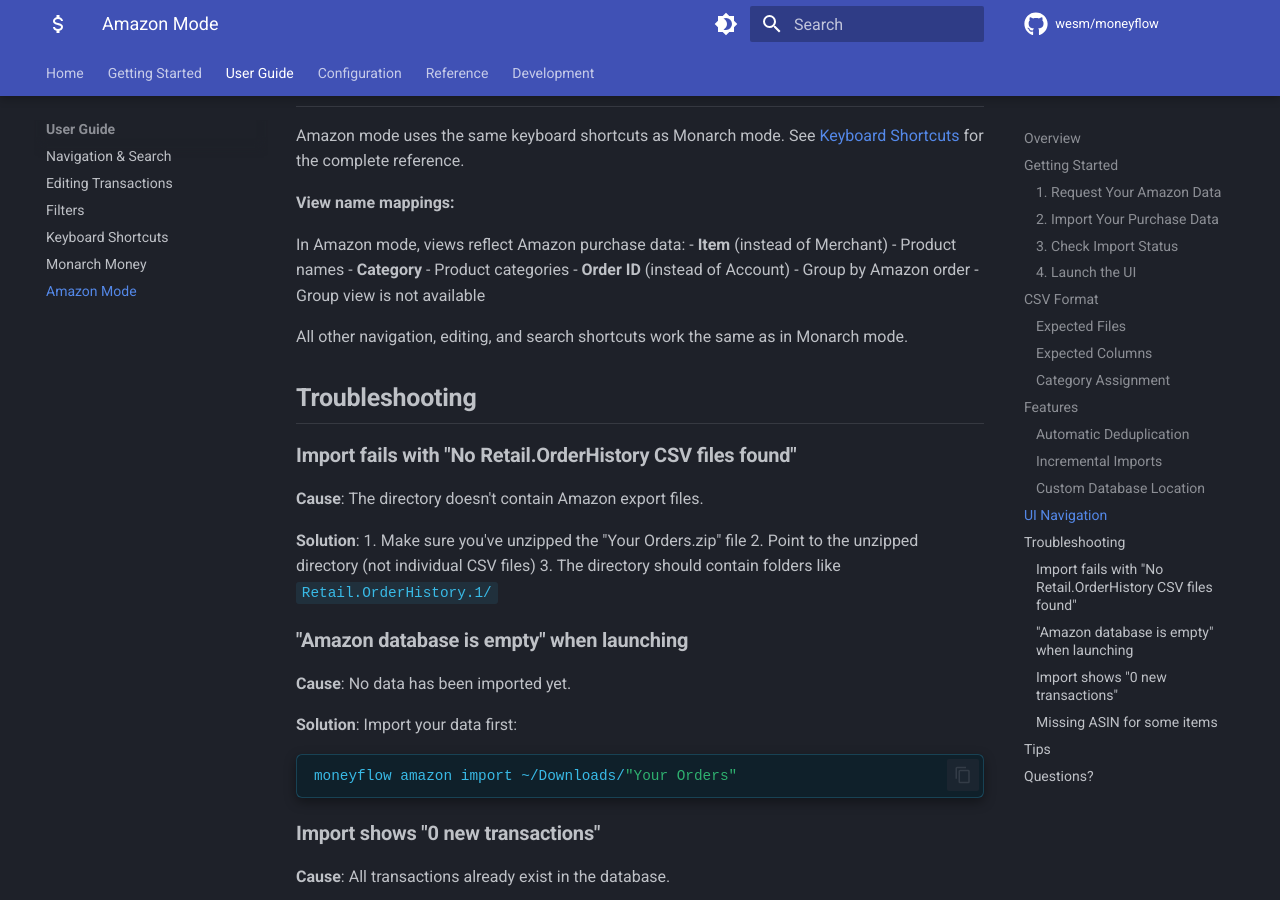
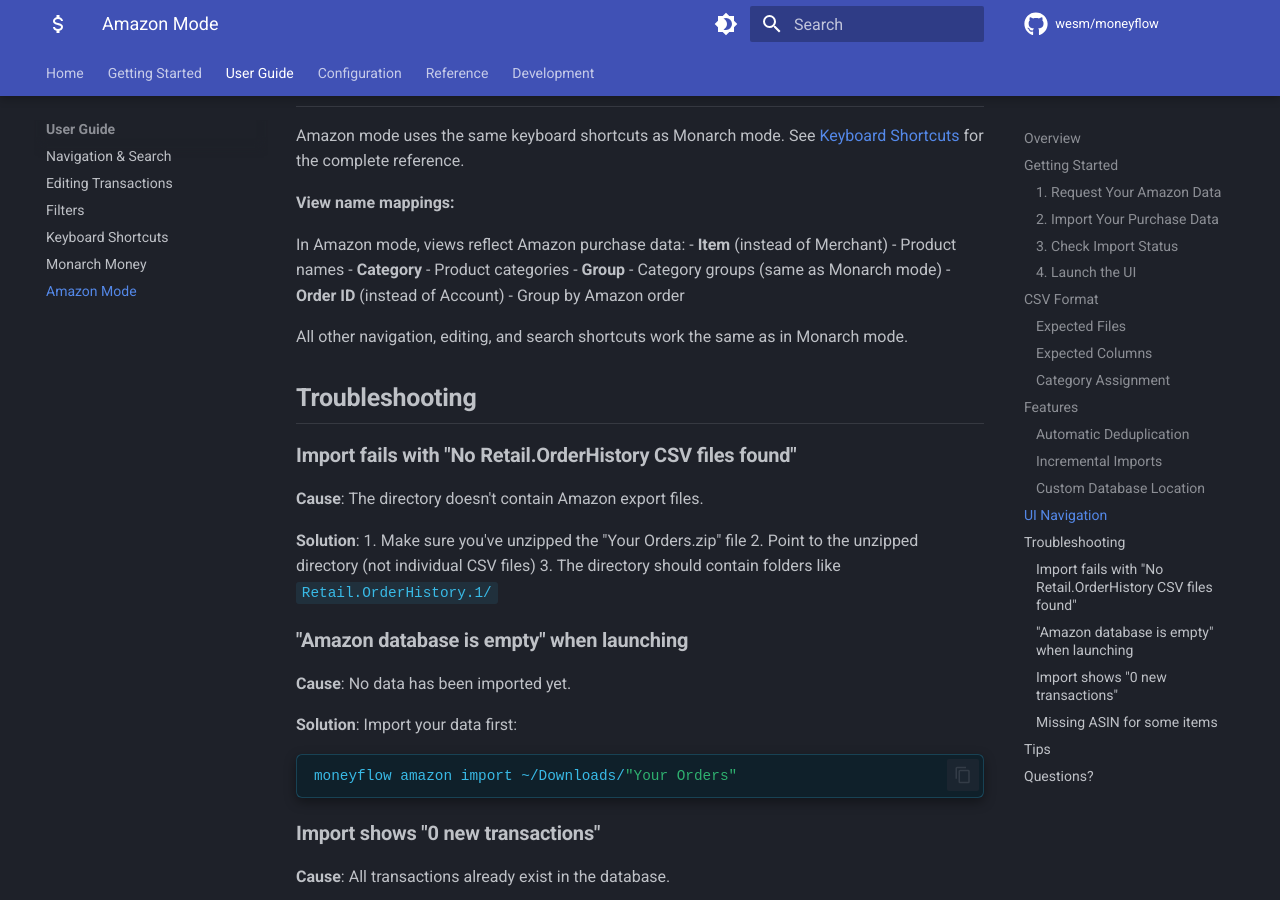
Before and after one commit to LeonB28/moneyflow, an MkDocs documentation site: the page built from docs/guide/amazon-mode.md, in a window 1280 px wide and 900 px high, scrolled down 3429 px. Built offline with MkDocs 1.6.1 and Material for MkDocs 9.7.7, drawn with Linux system fonts in a browser that asks for light colours; comment, search, counter and statistics services are not loaded.

Commit message:
fix: Correct Amazon mode mappings - Group view IS available
**Correction:**
All four views are available in Amazon mode. Group view shows category groups
(determined by the category), just like in Monarch mode.

**Correct mappings:**
- Merchant → Item (product names)
- Category → Category (product categories)
- Group → Group (category groups - same as Monarch)
- Account → Order ID (Amazon orders)

**Before (incorrect):**
- Group → not available
- Account → Order ID

**After (correct):**
- Group → Group (category groups)
- Account → Order ID

**Why this matters:**
Group view is useful in Amazon mode to see spending by category groups
(Food & Dining, Shopping, etc.) just like in Monarch mode.

**Updated in:**
1. docs/guide/navigation.md - Amazon Mode comparison table
2. docs/guide/amazon-mode.md - View name mappings list

🤖 Generated with [Claude Code](https://claude.com/claude-code)

Co-Authored-By: Claude <noreply@anthropic.com>

```diff
--- a/docs/guide/amazon-mode.md
+++ b/docs/guide/amazon-mode.md
@@ -148,8 +148,8 @@ Amazon mode uses the same keyboard shortcuts as Monarch mode. See [Keyboard Shor
 In Amazon mode, views reflect Amazon purchase data:
 - **Item** (instead of Merchant) - Product names
 - **Category** - Product categories
+- **Group** - Category groups (same as Monarch mode)
 - **Order ID** (instead of Account) - Group by Amazon order
-- Group view is not available
 
 All other navigation, editing, and search shortcuts work the same as in Monarch mode.
 
```
Also changed, not shown: docs/guide/navigation.md (+1 -1 lines).
